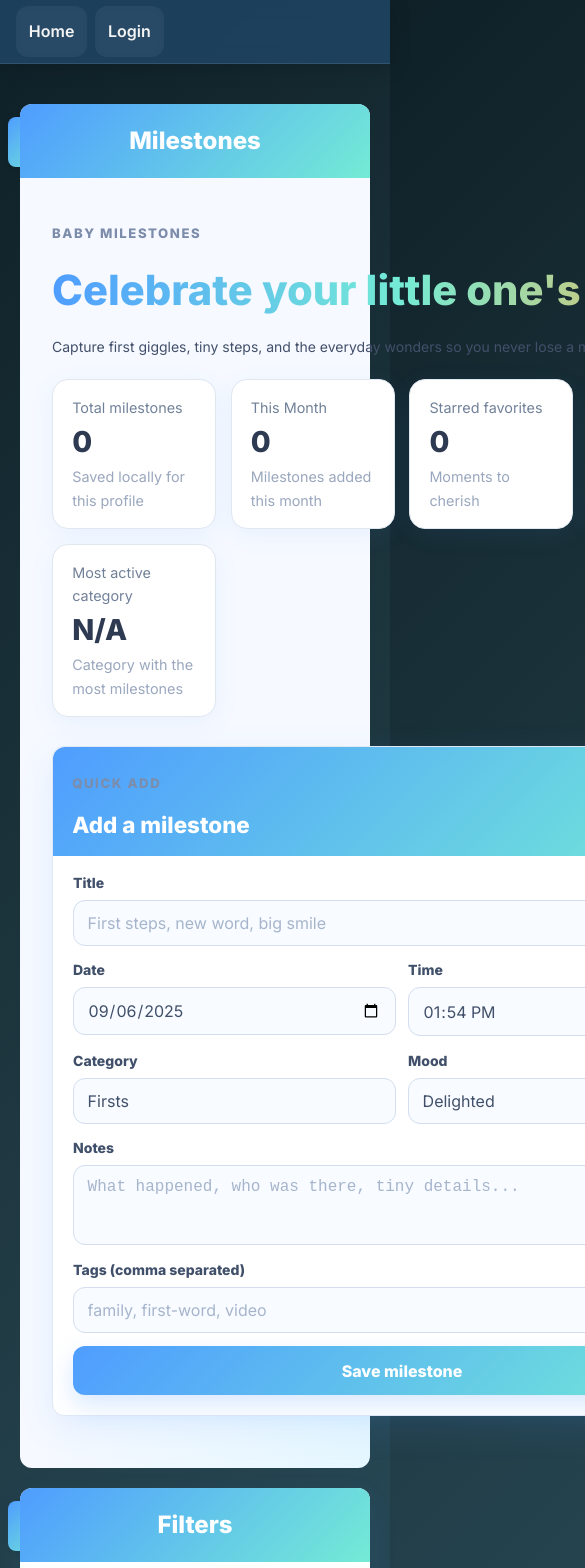
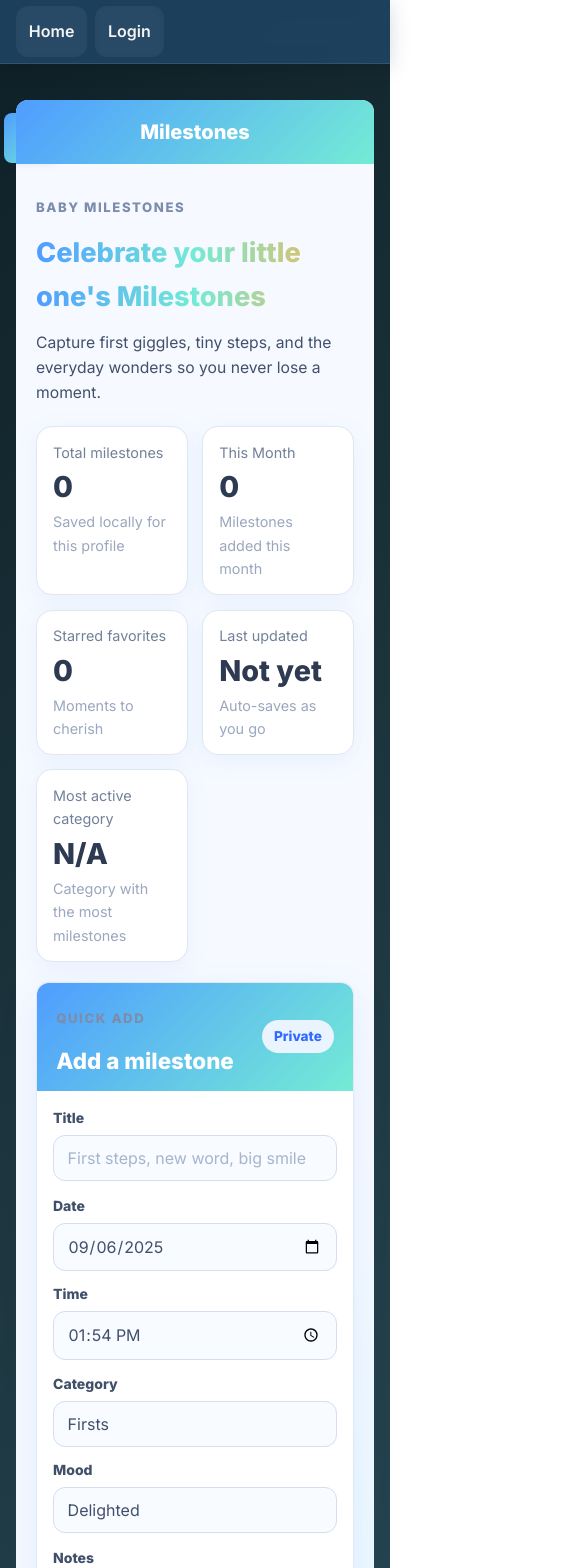
Before and after one commit to LoganStoltz/Family-Habit-and-Activity-Tracker, a Vue app in the folder frontend/: page /baby-milestones in a window 390 px wide. Shown: the top 1568 px of the page, 585 px wide, since content can reach past the window. Built offline with nearby package versions, Linux system fonts and the light colour scheme; the HTML template or start-up script is replaced by a standard one.

Commit message:
Update BabyMilestonesPage.vue
baby Milestonepage more mobile freindly

```diff
--- a/frontend/src/components/pages/BabyMilestonesPage.vue
+++ b/frontend/src/components/pages/BabyMilestonesPage.vue
@@ -912,7 +912,39 @@ onMounted(fetchMilestones)
 
 @media (max-width: 640px) {
   .milestonesPage {
+    padding: 1rem;
+  }
+
+  .milestonesHeroSection {
+    padding-bottom: 12px;
+  }
+
+  .milestoneSectionHeader {
+    height: 64px;
+    padding: 12px 14px;
+  }
+
+  .content-grid {
     padding: 1.25rem;
+    gap: 1.25rem;
+  }
+
+  .milestoneInfo h1 {
+    font-size: 2rem;
+    white-space: normal;
+    max-width: 100%;
+  }
+
+  .lede {
+    font-size: 0.98rem;
+  }
+
+  .addMilestoneCard {
+    padding: 16px;
+  }
+
+  .card-header {
+    margin: -16px -16px 12px -16px;
   }
 
   .milestoneStats {
@@ -922,5 +954,56 @@ onMounted(fetchMilestones)
   .filter-controls {
     grid-template-columns: repeat(auto-fit, minmax(140px, 1fr));
   }
+
+  .row {
+    grid-template-columns: 1fr;
+  }
+
+  .primary {
+    width: 100%;
+  }
+
+  .timelineSection-card {
+    padding: 0.9rem;
+  }
+
+  .card-actions {
+    flex-direction: column;
+    align-items: flex-start;
+  }
+
+  .action-buttons {
+    width: 100%;
+  }
+
+  .action-buttons .ghost,
+  .action-buttons .danger {
+    flex: 1 1 0;
+    text-align: center;
+  }
+}
+
+@media (max-width: 480px) {
+  .milestoneSectionHeader h1 {
+    font-size: 1.25rem;
+  }
+
+  .milestoneInfo h1 {
+    font-size: 1.7rem;
+  }
+
+  .milestoneStatCard {
+    padding: 0.85rem 1rem;
+  }
+
+  .card-top {
+    flex-direction: column;
+    align-items: flex-start;
+    gap: 0.35rem;
+  }
+
+  .card-meta {
+    flex-wrap: wrap;
+  }
 }
 </style>
```
